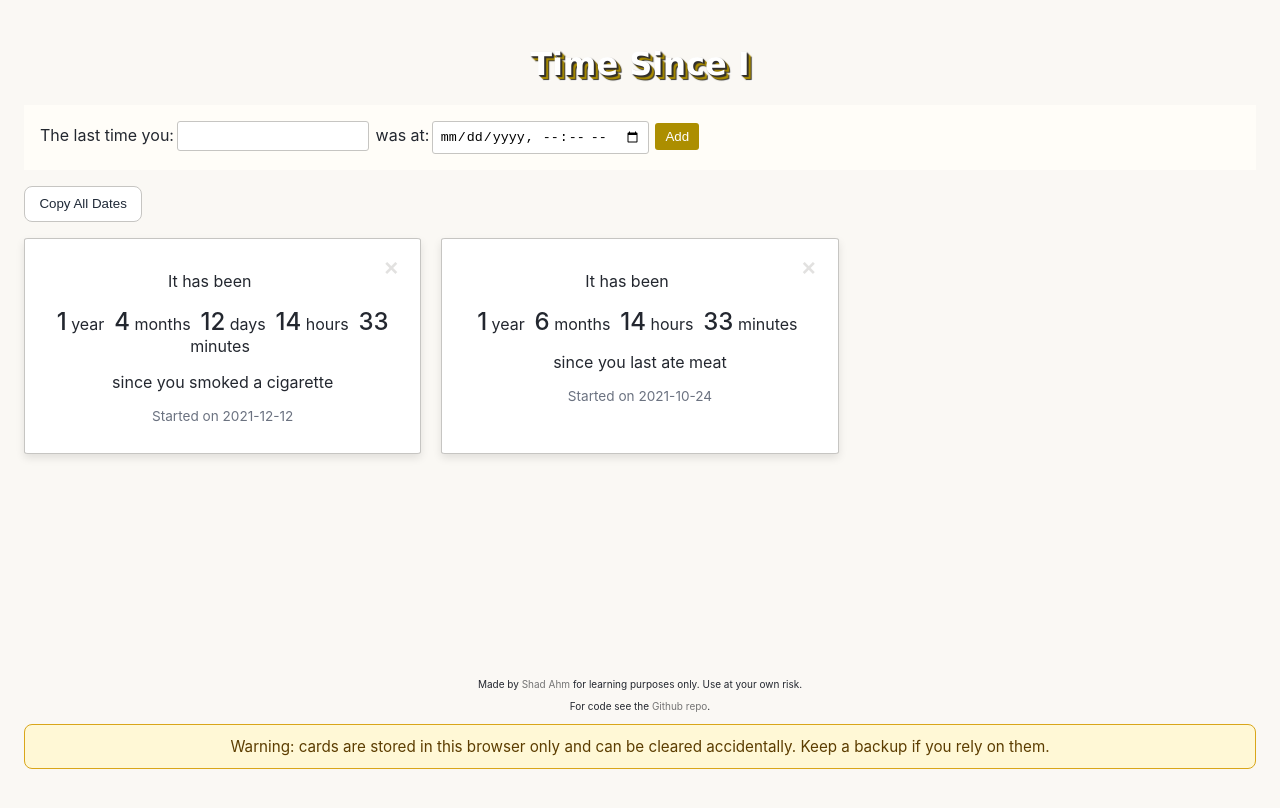
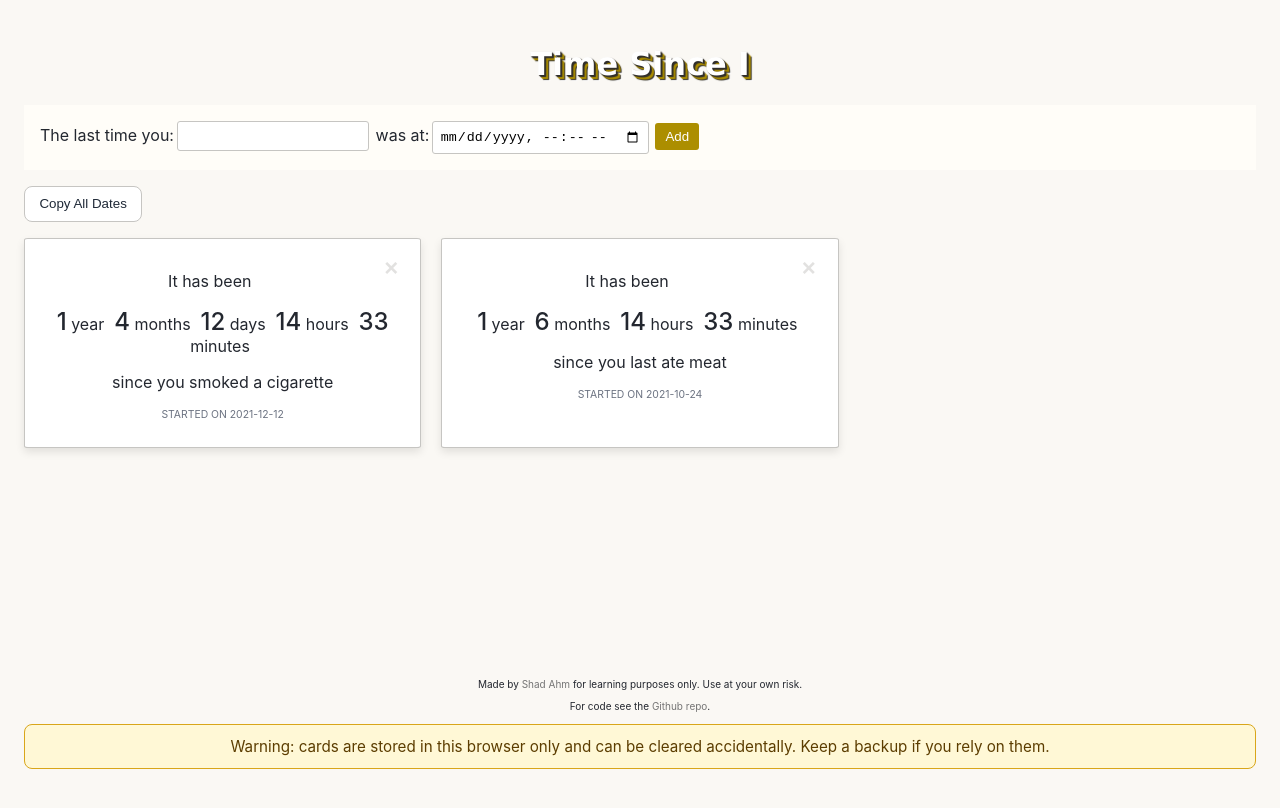
Before and after one commit to ShadAhm/time-since-i, a React (Create React App) app: page / in a window 1280 px wide. Built offline with nearby package versions, Linux system fonts and the light colour scheme.

Commit message:
Update card date styles for improved readability

```diff
--- a/src/components/CountupCard/CountupCard.scss
+++ b/src/components/CountupCard/CountupCard.scss
@@ -42,7 +42,8 @@ span.countdown-unit {
 }
 
 p.card-date {
-    margin-top: 0.35rem;
-    font-size: 0.85rem;
+    margin-top: 0.55rem;
+    font-size: 0.65rem;
     color: #6b7280;
+    text-transform: uppercase;
 }
```
